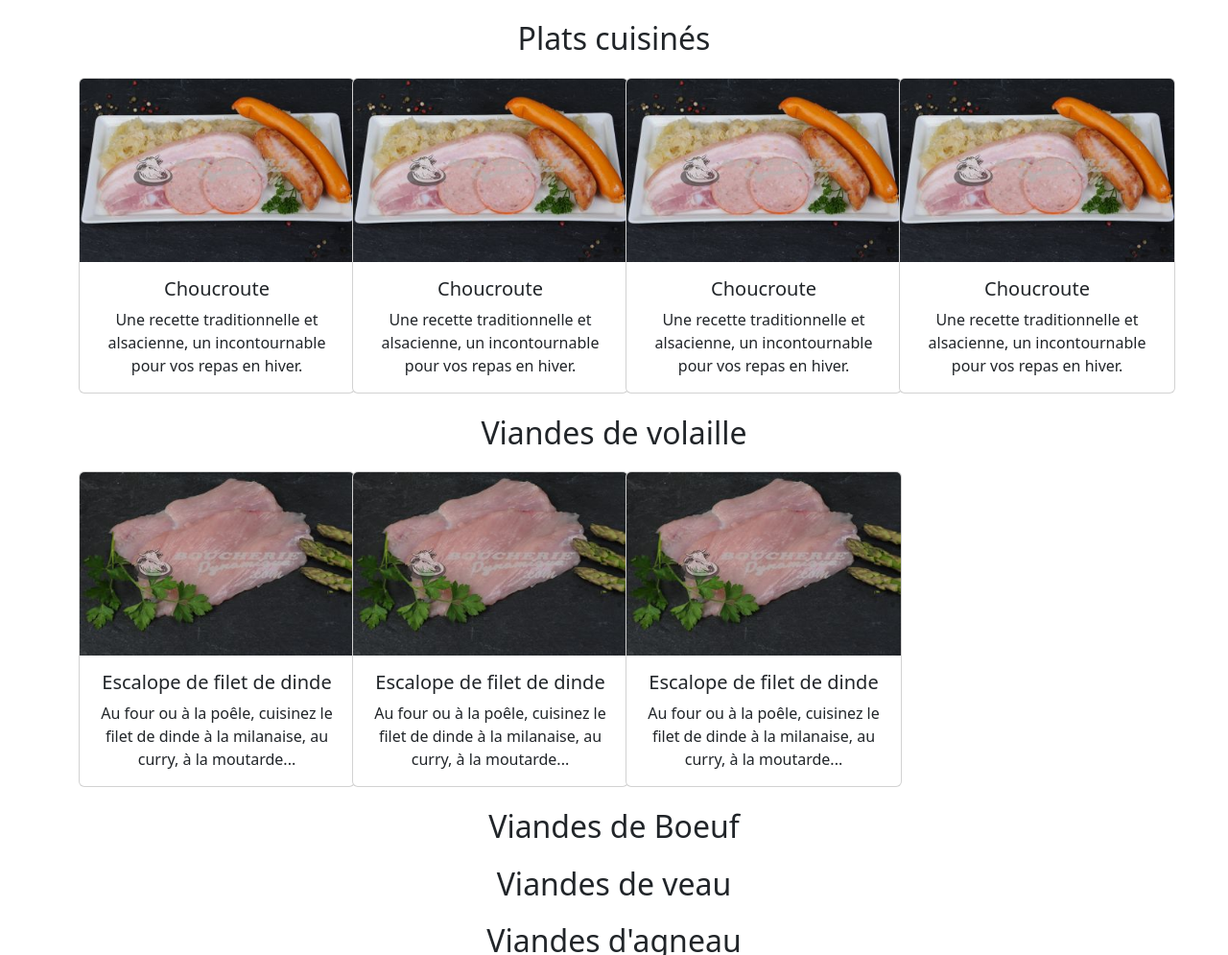
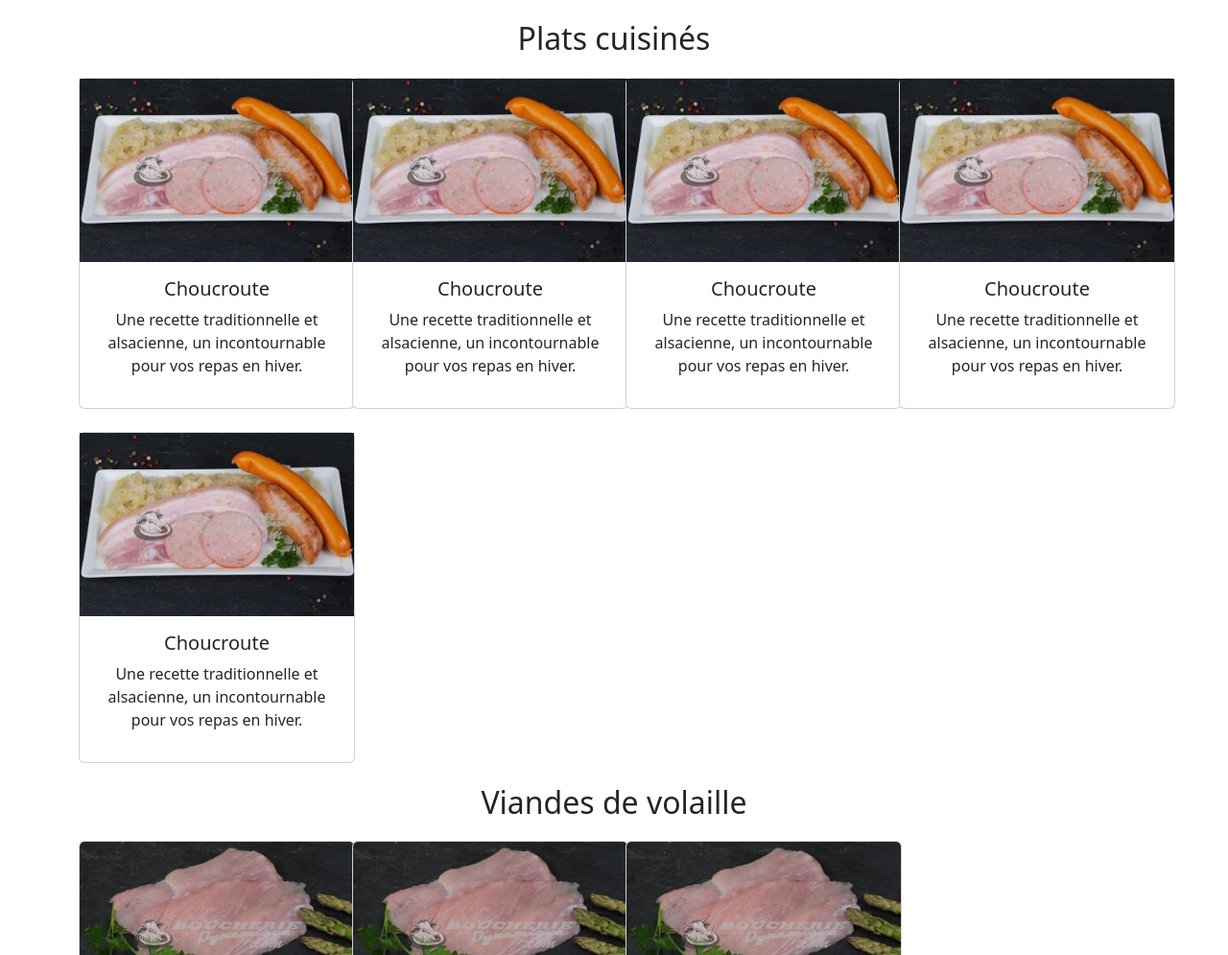
Before and after one commit to sheldonGordon/boucherie-mercier, a website built with Parcel: page index.html in a window 1280 px wide. Shown: the part 800-1795 px from the top of the page at 96% size. Built offline with nearby package versions, Linux system fonts and the light colour scheme.

Commit message:
ajout js

```diff
--- a/index.html
+++ b/index.html
@@ -29,43 +29,8 @@
   <img id="imgFacade" src="./img/facade.jpg" alt="Facade Boucherie"/>
   <div class="container text-center">
     <h1>Plats cuisinés</h1>
-    <div class="row row-cols-1 row-cols-sm-1 row-cols-md-2 row-cols-lg-4 g-4" align="center">
-      <div class="col">
-        <div class="card" style="width: 18rem;">
-          <img src="./img/platsCuisine/choucroute.jpg" class="card-img-top" alt="choucroute">
-          <div class="card-body">
-            <h5 class="card-title">Choucroute</h5>
-            <p class="card-text">Une recette traditionnelle et alsacienne, un incontournable pour vos repas en hiver.</p>
-          </div>
-        </div>
-      </div>
-      <div class="col">
-        <div class="card" style="width: 18rem;">
-          <img src="./img/platsCuisine/choucroute.jpg" class="card-img-top" alt="choucroute">
-          <div class="card-body">
-            <h5 class="card-title">Choucroute</h5>
-            <p class="card-text">Une recette traditionnelle et alsacienne, un incontournable pour vos repas en hiver.</p>
-          </div>
-        </div>
-      </div>
-      <div class="col">
-        <div class="card" style="width: 18rem;">
-          <img src="./img/platsCuisine/choucroute.jpg" class="card-img-top" alt="choucroute">
-          <div class="card-body">
-            <h5 class="card-title">Choucroute</h5>
-            <p class="card-text">Une recette traditionnelle et alsacienne, un incontournable pour vos repas en hiver.</p>
-          </div>
-        </div>
-      </div>
-      <div class="col">
-        <div class="card" style="width: 18rem;">
-          <img src="./img/platsCuisine/choucroute.jpg" class="card-img-top" alt="choucroute">
-          <div class="card-body">
-            <h5 class="card-title">Choucroute</h5>
-            <p class="card-text">Une recette traditionnelle et alsacienne, un incontournable pour vos repas en hiver.</p>
-          </div>
-        </div>
-      </div>
+    <div id="plats" class="row row-cols-1 row-cols-sm-1 row-cols-md-2 row-cols-lg-3 row-cols-xl-4 g-4" align="center">
+
     </div>
   </div>
   <div class="container text-center">
--- a/js/custom.js
+++ b/js/custom.js
@@ -0,0 +1,26 @@
+const debutDivCol = '<div class="col">';
+
+const debutDivCard = '<div class="card" style="width: 18rem;">';
+
+const debutDivCardBody = '<div class="card-body">';
+
+const finDiv = '</div>';
+
+var listeItemPlats = [];
+
+const listePlats = [{"image":"/img/platsCuisine/choucroute.jpg", "title":"Choucroute", "text":"Une recette traditionnelle et alsacienne, un incontournable pour vos repas en hiver."},
+  {"image":"./img/platsCuisine/choucroute.jpg", "title":"Choucroute", "text":"Une recette traditionnelle et alsacienne, un incontournable pour vos repas en hiver."},
+  {"image":"./img/platsCuisine/choucroute.jpg", "title":"Choucroute", "text":"Une recette traditionnelle et alsacienne, un incontournable pour vos repas en hiver."},
+  {"image":"./img/platsCuisine/choucroute.jpg", "title":"Choucroute", "text":"Une recette traditionnelle et alsacienne, un incontournable pour vos repas en hiver."},
+  {"image":"./img/platsCuisine/choucroute.jpg", "title":"Choucroute", "text":"Une recette traditionnelle et alsacienne, un incontournable pour vos repas en hiver."}];
+
+for(let i = 0; i < listePlats.length; i++) {
+  let plat = listePlats[i];
+  var itemPlat = debutDivCol + debutDivCard + '<img src="' + plat.image + '" className="card-img-top" alt="' + plat.title + '">';
+  itemPlat = itemPlat + debutDivCardBody + '<h5 class="card-title">' + plat.title+ '</h5>' + '<p className="card-text">' + plat.text +'</p>';
+  itemPlat = itemPlat + finDiv + finDiv + finDiv;
+
+  listeItemPlats.push(itemPlat);
+}
+
+document.getElementById("plats").innerHTML = listeItemPlats.join('\n');
```
Also changed, not shown: 1 other file.
